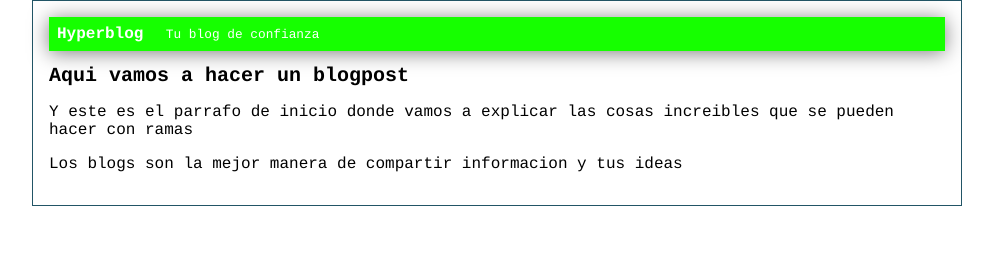
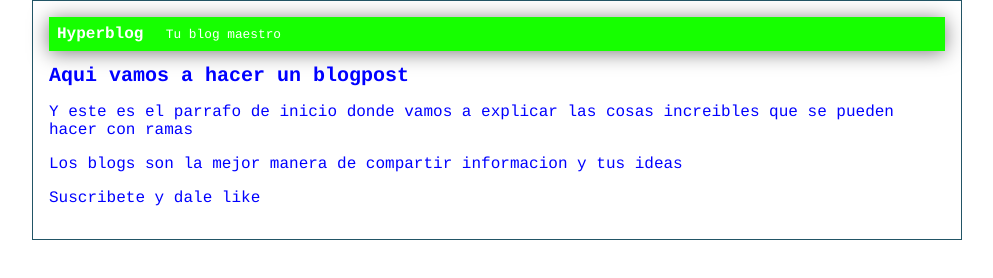
Before and after one commit to sebasvasquez0489/hyperblog, a plain HTML site: page index.html in a window 1280 px wide. Shown: the whole page, without its empty margins (143-1136 px from the left). Drawn offline with Linux system fonts and the light colour scheme.

Commit message:
Agregue suscripcion, cambie cabecera y puse todo azul

```diff
--- a/index.html
+++ b/index.html
@@ -11,12 +11,13 @@
     <div id="container">
         <div id="cabecera">
             Hyperblog
-            <span id="tagline">Tu blog de confianza</span>
+            <span id="tagline">Tu blog maestro</span>
         </div>
         <div id="post">
             <h1>Aqui vamos a hacer un blogpost</h1>
             <p>Y este es el parrafo de inicio donde vamos a explicar las cosas increibles que se pueden hacer con ramas</p>
             <p>Los blogs son la mejor manera de compartir informacion y tus ideas</p>
+            <p>Suscribete y dale like </p>
         </div>
     </div>
 </body>
--- a/style.css/estilos.css
+++ b/style.css/estilos.css
@@ -1,5 +1,5 @@
 body {
-    color: #000;
+    color: blue;
     text-align: center;
     font-family: "Courier";
     font-size: 16px;
```
